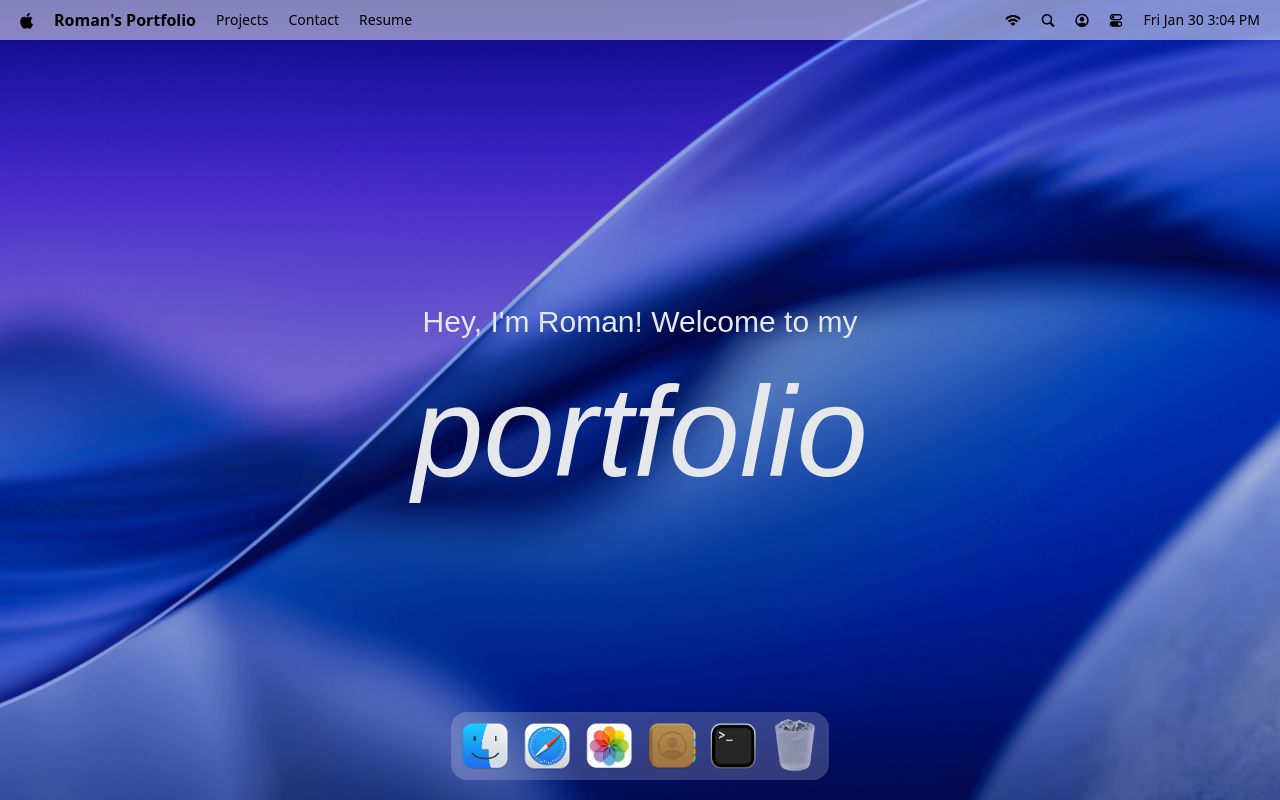
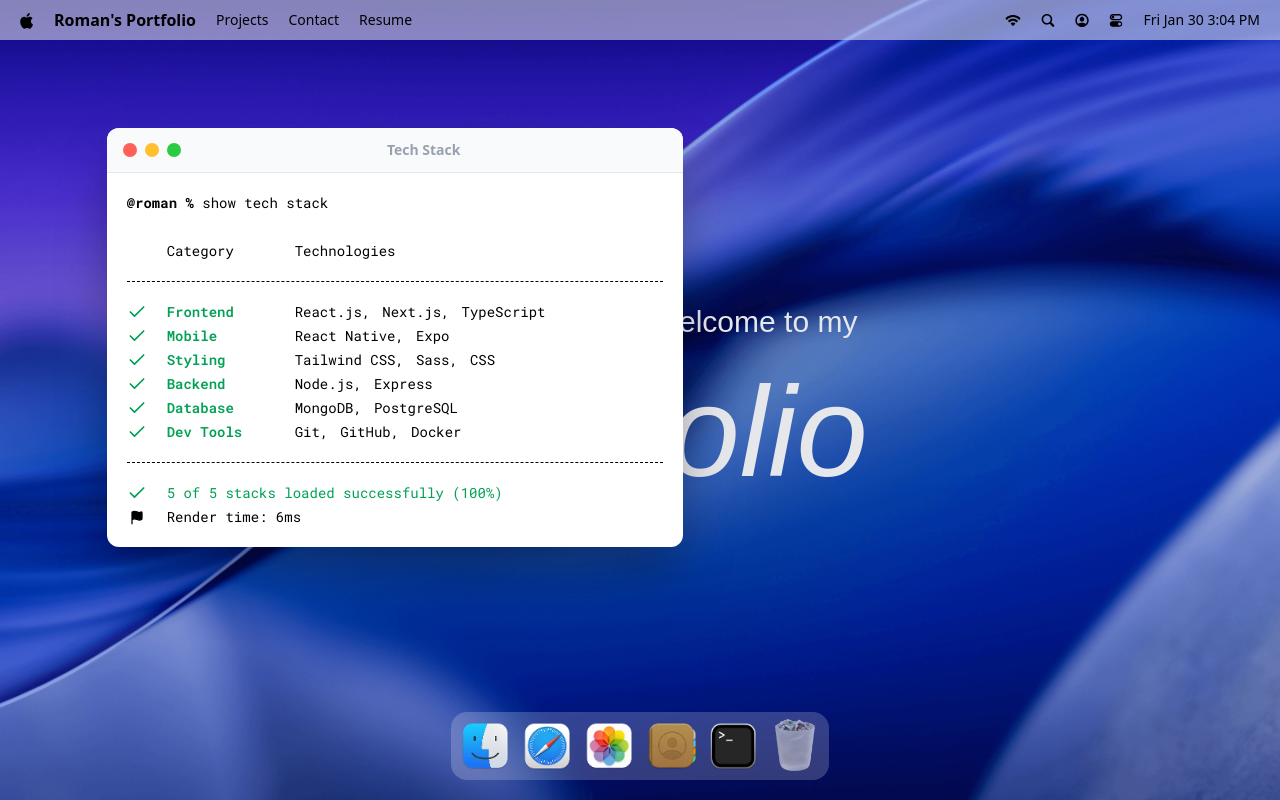
Before and after one commit to strexzy/strexzy-portfolio, a React (Vite) app: page / in a window 1280 px wide. Both pictures are taken after a click on the button 733 px from the left and 746 px from the top of the page. Built offline with nearby package versions, Linux system fonts and the light colour scheme; a web font is replaced by a local one.

Commit message:
Implement a hoc for window states managing and add terminal window

```diff
--- a/src/App.tsx
+++ b/src/App.tsx
@@ -1,4 +1,10 @@
+import gsap from "gsap";
+import { Draggable } from "gsap/all";
+import { Terminal } from "@/windows";
+
 import { Dock, NavBar, Welcome } from "@/components";
+
+gsap.registerPlugin(Draggable);
 
 const App = () => {
   return (
@@ -6,6 +12,8 @@
       <NavBar />
       <Welcome />
       <Dock />
+
+      <Terminal />
     </main>
   );
 };
--- /dev/null
+++ b/src/components/WindowControls.tsx
@@ -0,0 +1,17 @@
+import type { WindowKey } from "@/store/window.types";
+import useWindowStore from "@/store/window";
+
+const WindowControls = ({ target }: { target: WindowKey }) => {
+  const {
+    actions: { closeWindow },
+  } = useWindowStore();
+  return (
+    <div id="window-controls">
+      <div className="close" onClick={() => closeWindow(target)} />
+      <div className="minimize" />
+      <div className="maximize" />
+    </div>
+  );
+};
+
+export default WindowControls;
--- a/src/components/index.ts
+++ b/src/components/index.ts
@@ -1,3 +1,4 @@
 export { default as Dock } from "./Dock";
 export { default as NavBar } from "./NavBar";
 export { default as Welcome } from "./Welcome";
+export { default as WindowControls } from "./WindowControls";
--- a/src/constants/index.ts
+++ b/src/constants/index.ts
@@ -121,7 +121,7 @@
   },
   {
     category: "Backend",
-    items: ["Node.js", "Express", "NestJS", "Hono"],
+    items: ["Node.js", "Express"],
   },
   {
     category: "Database",
--- /dev/null
+++ b/src/hoc/WindowWrapper.tsx
@@ -0,0 +1,69 @@
+import useWindowStore from "@/store/window";
+import { type WindowKey } from "@/store/window.types";
+import { useLayoutEffect, useRef } from "react";
+
+import { useGSAP } from "@gsap/react";
+import gsap from "gsap";
+import { Draggable } from "gsap/all";
+
+const WindowWrapper = (
+  Component: React.ComponentType,
+  windowKey: WindowKey,
+) => {
+  const Wrapped = () => {
+    const {
+      actions: { focusWindow },
+      windows,
+    } = useWindowStore();
+    const { isOpen, zIndex } = windows[windowKey];
+    const ref = useRef<HTMLDivElement>(null);
+
+    useGSAP(() => {
+      const el = ref.current;
+      if (!el || !isOpen) return;
+
+      el.style.display = "block";
+
+      gsap.fromTo(
+        el,
+        { scale: 0.8, opacity: 0, y: 40 },
+        {
+          scale: 1,
+          opacity: 1,
+          y: 0,
+          duration: 0.4,
+          ease: "power3.out",
+        },
+      );
+    }, [isOpen]);
+
+    useGSAP(() => {
+      const el = ref.current;
+      if (!el) return;
+
+      const [instance] = Draggable.create(el, {
+        onPress: () => focusWindow(windowKey),
+      });
+
+      return () => instance.kill();
+    }, []);
+
+    useLayoutEffect(() => {
+      const el = ref.current;
+      if (!el) return;
+      el.style.display = isOpen ? "block" : "none";
+    }, [isOpen]);
+
+    return (
+      <section id={windowKey} ref={ref} style={{ zIndex }} className="absolute">
+        <Component />
+      </section>
+    );
+  };
+
+  Wrapped.displayName = `WindowWrapper(${Component.displayName || Component.name || "Component"})`;
+
+  return Wrapped;
+};
+
+export default WindowWrapper;
--- /dev/null
+++ b/src/windows/Terminal.tsx
@@ -0,0 +1,58 @@
+import { techStack } from "@/constants";
+import WindowWrapper from "@/hoc/WindowWrapper";
+import { WindowControls } from "@/components";
+
+import { Check, Flag } from "lucide-react";
+
+const Terminal = () => {
+  return (
+    <>
+      <div id="window-header">
+        <WindowControls target="terminal" />
+        <h2>Tech Stack</h2>
+      </div>
+
+      <div className="techstack">
+        <p>
+          <span className="font-bold">@roman % </span>
+          show tech stack
+        </p>
+
+        <div className="label">
+          <p className="w-32">Category</p>
+          <p>Technologies</p>
+        </div>
+
+        <ul className="content">
+          {techStack.map(({ category, items }) => (
+            <li key={category} className="flex items-center">
+              <Check className="check" size={20} />
+              <h3>{category}</h3>
+              <ul>
+                {items.map((item, i) => (
+                  <li key={i}>
+                    {item}
+                    {i < items.length - 1 ? "," : ""}
+                  </li>
+                ))}
+              </ul>
+            </li>
+          ))}
+        </ul>
+        <div className="footnote">
+          <p>
+            <Check size={20} /> 5 of 5 stacks loaded successfully (100%)
+          </p>
+          <p className="text-black">
+            <Flag size={15} fill="black" />
+            Render time: 6ms
+          </p>
+        </div>
+      </div>
+    </>
+  );
+};
+
+const TerminalWindow = WindowWrapper(Terminal, "terminal");
+
+export default TerminalWindow;
--- /dev/null
+++ b/src/windows/index.ts
@@ -0,0 +1 @@
+export { default as Terminal } from "./Terminal";
```
